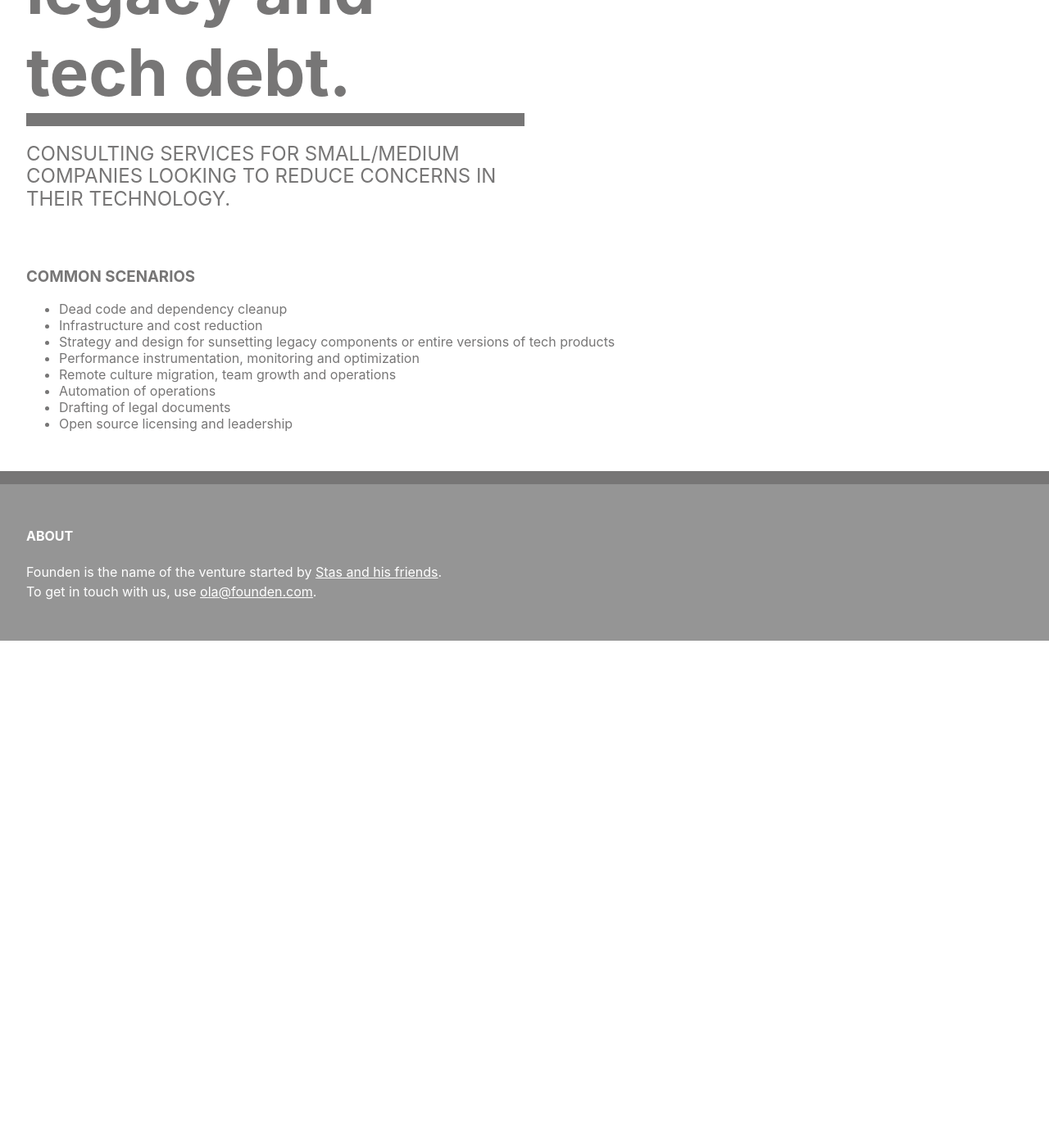
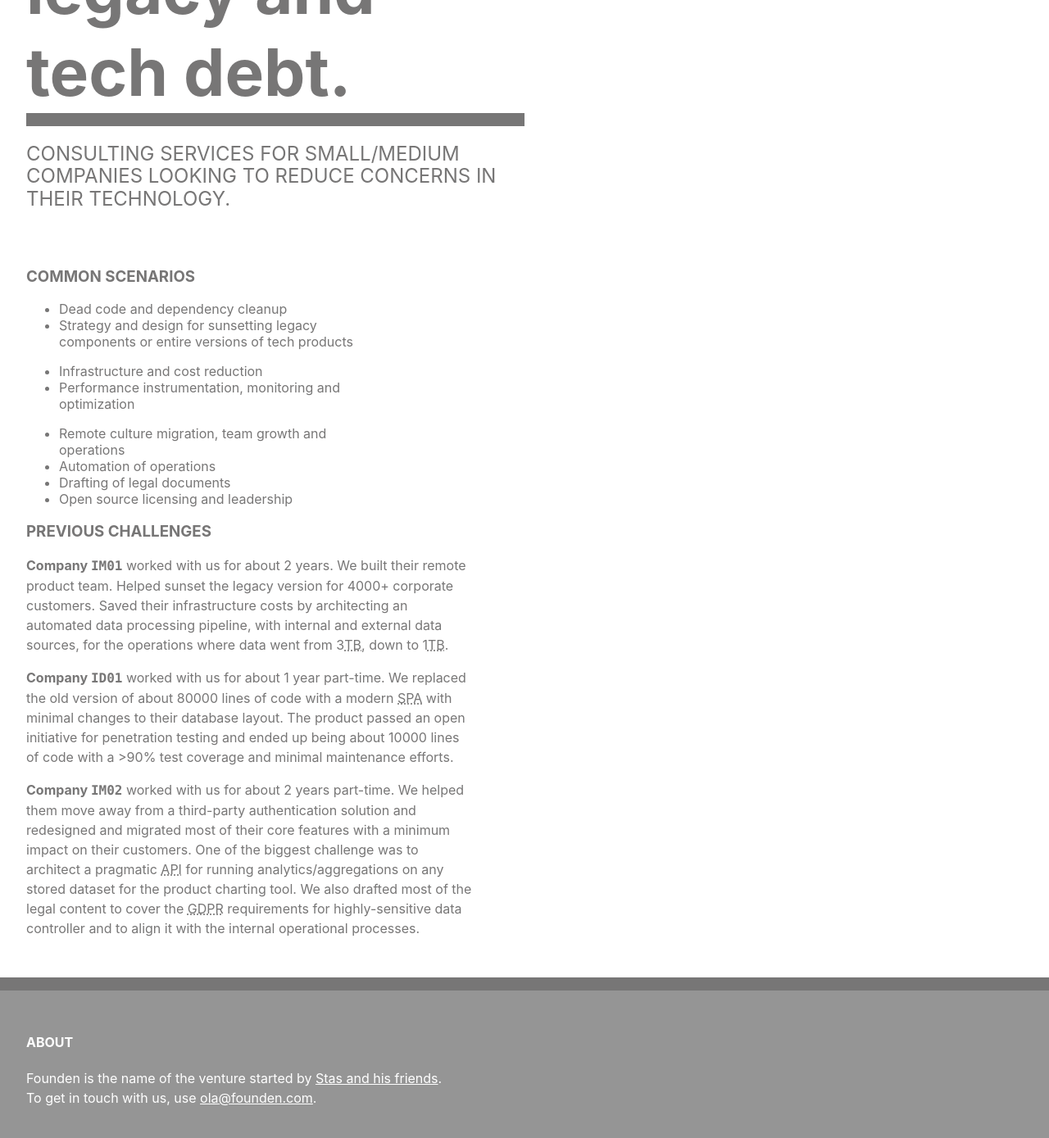
Before and after one commit to Founden/founden.com, a Jekyll site: the page built from index.md, in a window 1280 px wide and 1400 px high, scrolled down 416 px. Shown: the top 1389 px of the window at 82% size. Built offline with Jekyll 4.4.1, drawn with Linux system fonts in a browser that asks for light colours; nearby versions of some CDN libraries; before the commit the page ends 1198 px from its top, so only the background shows below that.

Commit message:
Added use-cases. Minor cleanups.

```diff
--- a/index.md
+++ b/index.md
@@ -7,14 +7,20 @@
     Common scenarios
   </h3>
 
-  <ul class="lh-title">
+  <ul class="lh-title w-third">
     <li>Dead code and dependency cleanup</li>
-    <li>Infrastructure and cost reduction</li>
     <li>
       Strategy and design for sunsetting legacy components or entire versions
       of tech products
     </li>
+  </ul>
+
+  <ul class="lh-title w-third">
+    <li>Infrastructure and cost reduction</li>
     <li>Performance instrumentation, monitoring and optimization</li>
+  </ul>
+
+  <ul class="lh-title w-third">
     <li>
       Remote culture migration, team growth and operations
     </li>
@@ -28,4 +34,42 @@
       Open source licensing and leadership
     </li>
   </ul>
+
+  <h3 class="ttu">
+    Previous challenges
+  </h3>
+
+  <p class="measure-wide lh-copy">
+    <strong>Company <code>IM01</code></strong> worked with us for about 2 years.
+    We built their remote product team. Helped sunset the legacy version for
+    4000+ corporate customers. Saved their infrastructure costs by architecting
+    an automated data processing pipeline, with internal and external data
+    sources, for the operations where data went
+    from 3<acronym title="Terabyte">TB</acronym>, down to
+    1<acronym title="Terabyte">TB</acronym>.
+  </p>
+
+  <p class="measure-wide lh-copy">
+    <strong>Company <code>ID01</code></strong> worked with us for about 1 year
+    part-time. We replaced the old version of about 80000 lines of code with
+    a modern <acronym title="Single-page application">SPA</acronym> with
+    minimal changes to their database layout. The product
+    passed an open initiative for penetration testing and ended up being
+    about 10000 lines of code with a >90% test coverage and minimal maintenance
+    efforts.
+  </p>
+
+  <p class="measure-wide lh-copy">
+    <strong>Company <code>IM02</code></strong> worked with us for about 2 years
+    part-time. We helped them move away from a third-party authentication
+    solution and redesigned and migrated most of their core features with a
+    minimum impact on their customers. One of the biggest challenge was to
+    architect a pragmatic
+    <acronym title="Application programming interface">API</acronym> for running
+    analytics/aggregations on any stored dataset for the product charting tool.
+    We also drafted most of the legal content to cover the
+    <acronym title="General Data Protection Regulation">GDPR</acronym>
+    requirements for highly-sensitive data controller and to align it with the
+    internal operational processes.
+  </p>
 </div>
```
